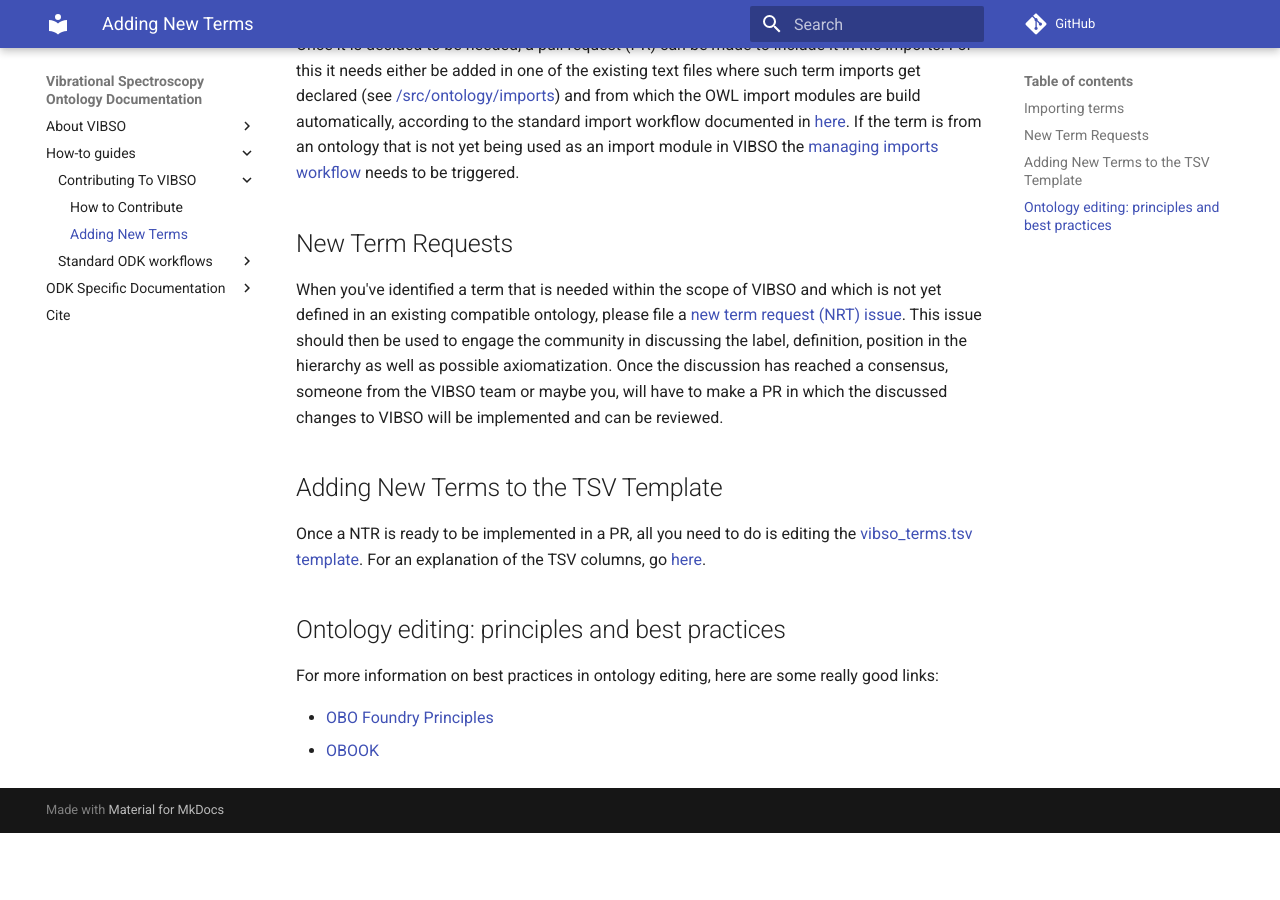
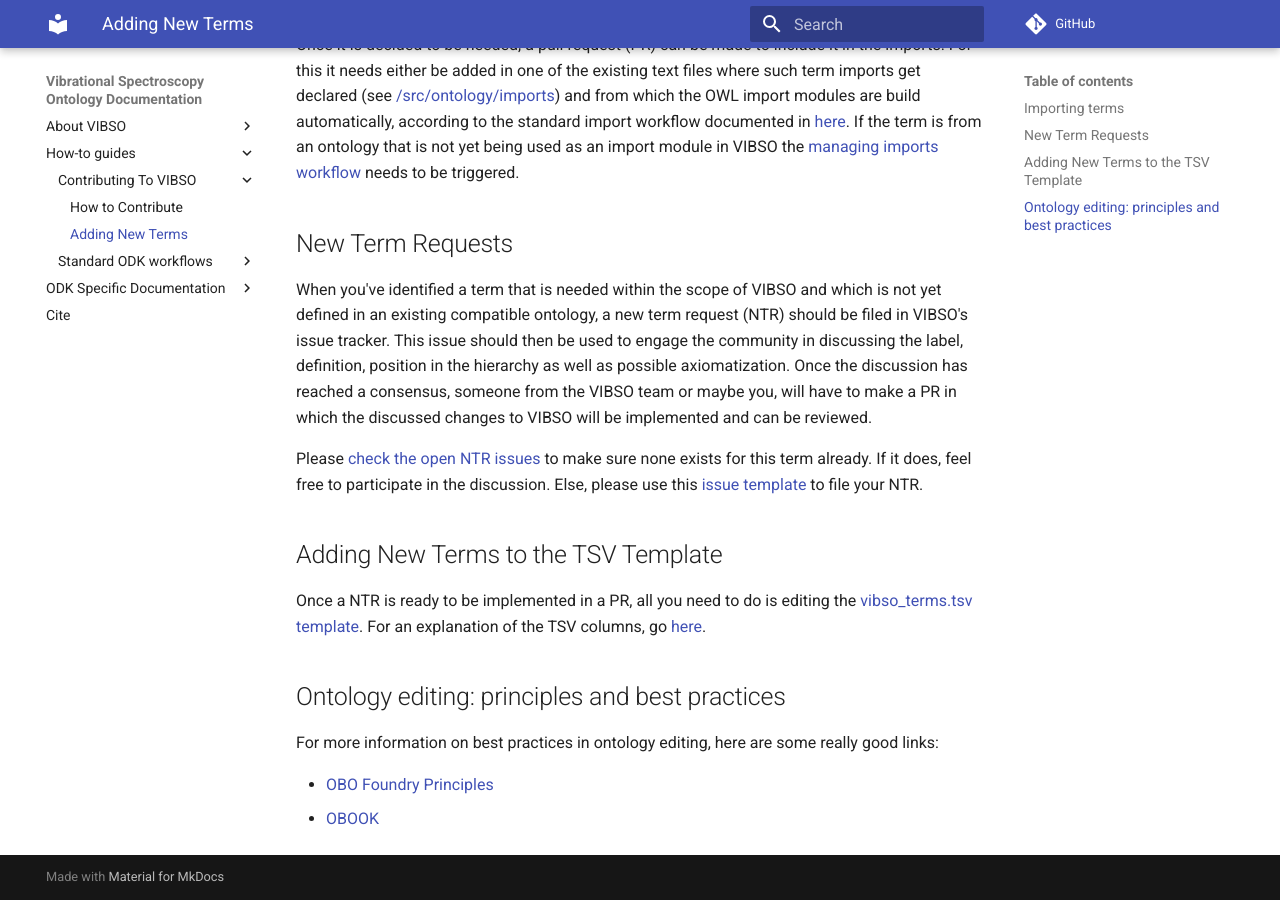
Before and after one commit to NFDI4Chem/VibrationalSpectroscopyOntology, an MkDocs documentation site: the page built from docs/ntr_workflow.md, in a window 1280 px wide and 900 px high, scrolled down 1389 px. Built offline with MkDocs 1.6.1 and Material for MkDocs 9.7.7, drawn with Linux system fonts in a browser that asks for light colours; comment, search, counter and statistics services are not loaded; before the commit the page ends 2222 px from its top, so only the background shows below that.

Commit message:
Fix typos in docs

```diff
--- a/docs/ntr_workflow.md
+++ b/docs/ntr_workflow.md
@@ -12,9 +12,9 @@ Whenever you identify a term missing in VIBSO and you have found a suitable cand
 Once it is decided to be needed, a pull request (PR) can be made to include it in the imports. For this it needs either be added in one of the existing text files where such term imports get declared (see [/src/ontology/imports](https://github.com/NFDI4Chem/VibrationalSpectroscopyOntology/tree/main/src/ontology/imports)) and from which the OWL import modules are build automatically, according to the standard import workflow documented in [here](odk-workflows/UpdateImports.md). If the term is from an ontology that is not yet being used as an import module in VIBSO the [managing imports workflow](odk-workflows/RepoManagement.md#managing-imports) needs to be triggered.
 
 ## New Term Requests
-When you've identified a term that is needed within the scope of VIBSO and which is not yet defined in an existing compatible ontology, please file a [new term request (NRT) issue](https://github.com/NFDI4Chem/VibrationalSpectroscopyOntology/issues/new?assignees=&labels=New+Term+Request&template=new-term-request-issue-template.md&title=%5BNTR%5D).
- This issue should then be used to engage the community in discussing the label, definition, position in the hierarchy as well as possible axiomatization. Once the discussion has reached a consensus, someone from the VIBSO team or maybe you, will have to make a PR in which the discussed changes to VIBSO will be implemented and can be reviewed.
+When you've identified a term that is needed within the scope of VIBSO and which is not yet defined in an existing compatible ontology, a new term request (NTR) should be filed in VIBSO's issue tracker. This issue should then be used to engage the community in discussing the label, definition, position in the hierarchy as well as possible axiomatization. Once the discussion has reached a consensus, someone from the VIBSO team or maybe you, will have to make a PR in which the discussed changes to VIBSO will be implemented and can be reviewed.
 
+Please [check the open NTR issues](https://github.com/NFDI4Chem/VibrationalSpectroscopyOntology/issues?q=is%3Aissue+is%3Aopen+label%3A%22New+Term+Request%22) to make sure none exists for this term already. If it does, feel free to participate in the discussion. Else, please use this [issue template](https://github.com/NFDI4Chem/VibrationalSpectroscopyOntology/issues/new?assignees=&labels=New+Term+Request&template=new-term-request-issue-template.md&title=%5BNTR%5D) to file your NTR.
 
 ## Adding New Terms to the TSV Template
 
```
Also changed, not shown: docs/contributing.md (+1 -2 lines), docs/design_patterns.md (+3 -3 lines), docs/development_approach.md (+2 -0 lines), docs/images/OBI_asserted_assay_pattern.png, 2 other files.
